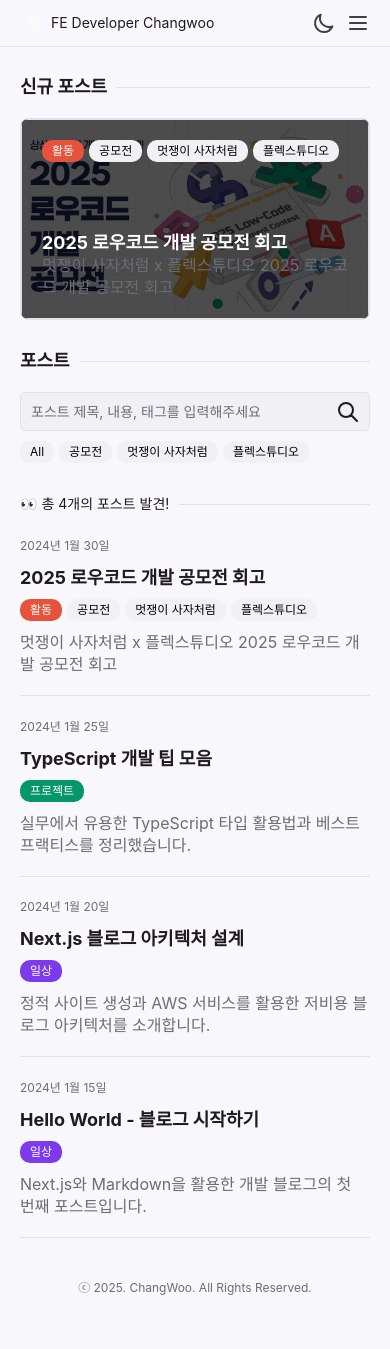
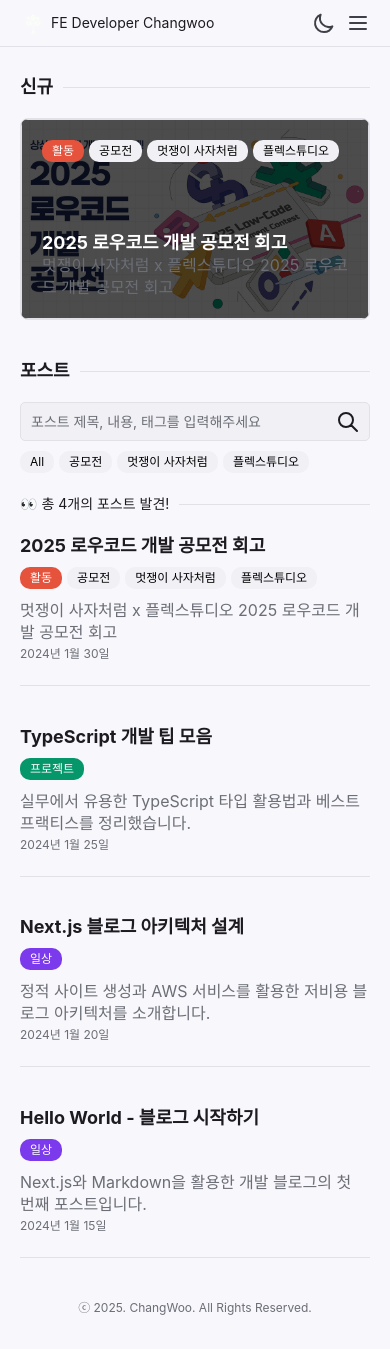
Before and after one commit to changchangwoo/DevBLOG, a Next.js app: page / in a window 390 px wide. Built offline with nearby package versions, Linux system fonts and the light colour scheme.

Commit message:
Feat : 메인페이지 반응형 구현

```diff
--- a/app/PostList.tsx
+++ b/app/PostList.tsx
@@ -45,14 +45,17 @@ export default function PostList({ posts, tags }: PostListProps) {
       />
       <Divider
         label={`👀 총 ${filteredPosts.length}개의 포스트 발견!  `}
-        spacing="md"
+        spacing="lg"
         className="body3 text-descript"
       />
-      <section>
+      <section className="ut-grid">
         {filteredPosts.length > 0 ? (
           filteredPosts.map((post) => <PostCard key={post.slug} post={post} />)
         ) : (
-          <p className="text-center text-zinc-500 dark:text-zinc-400">
+          <p
+            className="text-center text-primary"
+            style={{ gridColumn: "1 / -1" }}
+          >
             검색 결과가 없습니다
           </p>
         )}
--- a/app/globals.css
+++ b/app/globals.css
@@ -86,6 +86,17 @@
     font-size: 12px;
     font-weight: 400;
     line-height: var(--lh);
+  }
+  .ut-grid {
+    display: grid;
+    grid-template-columns: repeat(1, 1fr);
+    gap: 2rem;
+  }
+
+  @media (min-width: 768px) {
+    .ut-grid {
+      grid-template-columns: repeat(2, 1fr);
+    }
   }
 }
 
--- a/app/page.tsx
+++ b/app/page.tsx
@@ -19,7 +19,7 @@ export default function Home() {
         <div className="p-[2rem] flex flex-col gap-[2rem] mx-auto max-w-7xl">
           <section>
             <div className="flex flex-col gap-[1rem]">
-              <Divider spacing="md" label="신규 포스트" className="title2" />
+              <Divider spacing="md" label="신규" className="title2" />
               {latestPost && (
                 <Link href={`/post/${latestPost.slug}`}>
                   <div
@@ -60,10 +60,8 @@ export default function Home() {
             </div>
           </section>
           <section>
-            <div className="flex flex-col gap-[1rem]">
-              <Divider spacing="md" label="포스트" className="title2" />
-              <PostList posts={posts} tags={tags} />
-            </div>
+            <Divider spacing="lg" label="포스트" className="title2" />
+            <PostList posts={posts} tags={tags} />
           </section>
         </div>
       </main>
--- a/components/PostCard/PostCard.tsx
+++ b/components/PostCard/PostCard.tsx
@@ -1,20 +1,54 @@
+import Link from "next/link";
+import Image from "next/image";
 import type { PostPreview } from "@/lib/posts";
-import PostCardDesktop from "./PostCardDesktop";
-import PostCardMobile from "./PostCardMobile";
+import { getCategoryInfo } from "@/lib/category";
+import Badge from "../Badge";
+import Divider from "../Divider";
 
 interface PostCardProps {
   post: PostPreview;
 }
 
 export default function PostCard({ post }: PostCardProps) {
+  const categoryInfo = getCategoryInfo(post.category);
+
   return (
-    <div>
-      <div className="hidden xl:block">
-        <PostCardDesktop post={post} />
-      </div>
-      <div className="block xl:hidden">
-        <PostCardMobile post={post} />
-      </div>
-    </div>
+    <article className="group">
+      <Link href={`/post/${post.slug}`} className="block">
+        <div className="flex flex-col gap-[1rem]">
+          {post.coverImage && (
+            <div className="hidden md:block relative w-full h-[200px] overflow-hidden rounded-[8px]">
+              <Image
+                src={post.coverImage}
+                alt={post.title}
+                fill
+                className="object-cover"
+              />
+            </div>
+          )}
+
+          <h3 className="title2 text-primary">{post.title}</h3>
+          <div className="flex flex-wrap gap-[0.5rem]">
+            <Badge variant="category" colorClass={categoryInfo.colorClass}>
+              {categoryInfo.label}
+            </Badge>
+            {post.tag.map((tag) => (
+              <Badge key={post.slug + tag}>{tag}</Badge>
+            ))}
+          </div>
+          <p className="body1 text-descript">{post.excerpt}</p>
+        </div>
+        <div className="flex items-center justify-start">
+          <time className="caption text-descript">
+            {new Date(post.date).toLocaleDateString("ko-KR", {
+              year: "numeric",
+              month: "long",
+              day: "numeric",
+            })}
+          </time>
+        </div>
+      </Link>
+      <Divider spacing="lg" className="block md:hidden" />
+    </article>
   );
 }
--- a/components/PostCard/PostCardDesktop.tsx
+++ /dev/null
@@ -1,62 +0,0 @@
-import Link from "next/link";
-import type { PostPreview } from "@/lib/posts";
-import { getCategoryInfo } from "@/lib/category";
-import Badge from "../Badge";
-
-interface PostCardDesktopProps {
-  post: PostPreview;
-  showCategory?: boolean;
-}
-
-export default function PostCardDesktop({
-  post,
-  showCategory = true,
-}: PostCardDesktopProps) {
-  const categoryInfo = getCategoryInfo(post.category);
-
-  return (
-    <article className="group">
-      <Link href={`/post/${post.slug}`}>
-        <div className="flex flex-col h-full rounded-lg border border-boundary bg-secondary overflow-hidden transition-all hover:shadow-lg hover:border-primary">
-          {/* 이미지 영역 */}
-          <div
-            className="w-full h-[200px] bg-cover bg-center"
-            style={{
-              backgroundImage: post.coverImage
-                ? `url(${post.coverImage})`
-                : "url(/images/common/default_post.png)",
-            }}
-          />
-
-          {/* 컨텐츠 영역 */}
-          <div className="flex flex-col gap-[1rem] p-[2rem] flex-1">
-            <div className="flex items-center justify-start">
-              <time className="caption text-descript">
-                {new Date(post.date).toLocaleDateString("ko-KR", {
-                  year: "numeric",
-                  month: "long",
-                  day: "numeric",
-                })}
-              </time>
-            </div>
-
-            <h3 className="title2 text-primary line-clamp-2">{post.title}</h3>
-
-            <div className="flex flex-wrap gap-[0.5rem]">
-              {showCategory && (
-                <Badge variant="category" colorClass={categoryInfo.colorClass}>
-                  {categoryInfo.label}
-                </Badge>
-              )}
-              {post.tag.map((tag) => (
-                <Badge key={post.slug + tag}>{tag}</Badge>
-              ))}
-            </div>
-
-            <p className="body1 text-descript line-clamp-3">{post.excerpt}</p>
-          </div>
-        </div>
-      </Link>
-    </article>
-  );
-}
--- a/components/PostCard/PostCardMobile.tsx
+++ /dev/null
@@ -1,48 +0,0 @@
-import Link from "next/link";
-import type { PostPreview } from "@/lib/posts";
-import { getCategoryInfo } from "@/lib/category";
-import Badge from "../Badge";
-import Divider from "../Divider";
-
-interface PostCardMobileProps {
-  post: PostPreview;
-  showCategory?: boolean;
-}
-
-export default function PostCardMobile({
-  post,
-  showCategory = true,
-}: PostCardMobileProps) {
-  const categoryInfo = getCategoryInfo(post.category);
-
-  return (
-    <article className="group">
-      <Link href={`/post/${post.slug}`}>
-        <div className="flex flex-col gap-[1rem]">
-          <div className="flex items-center justify-start">
-            <time className="caption text-descript">
-              {new Date(post.date).toLocaleDateString("ko-KR", {
-                year: "numeric",
-                month: "long",
-                day: "numeric",
-              })}
-            </time>
-          </div>
-          <h3 className="title2 text-primary">{post.title}</h3>
-          <div className="flex flex-wrap gap-[0.5rem]">
-            {showCategory && (
-              <Badge variant="category" colorClass={categoryInfo.colorClass}>
-                {categoryInfo.label}
-              </Badge>
-            )}
-            {post.tag.map((tag) => (
-              <Badge key={post.slug + tag}>{tag}</Badge>
-            ))}
-          </div>
-          <p className="body1 text-descript">{post.excerpt}</p>
-        </div>
-      </Link>
-      <Divider spacing="lg" />
-    </article>
-  );
-}
```
Also changed, not shown: .claude/settings.local.json.
